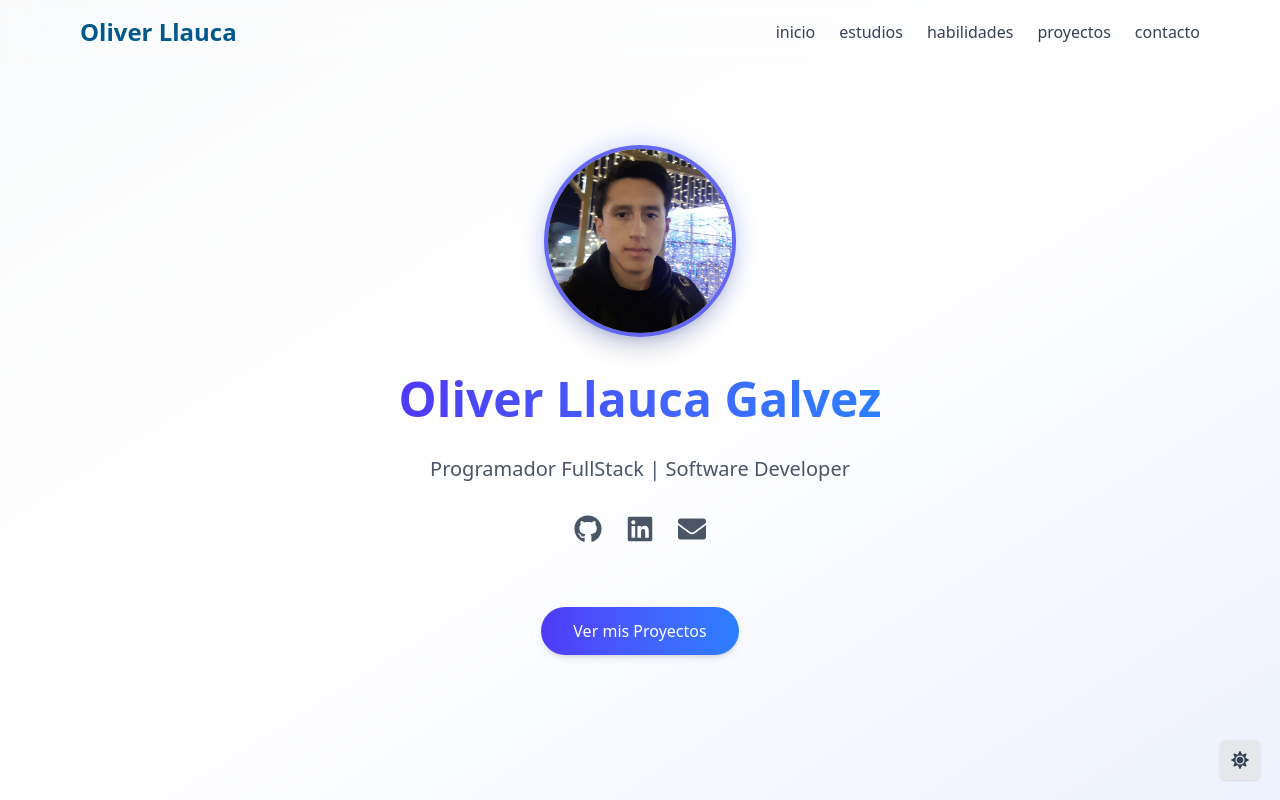
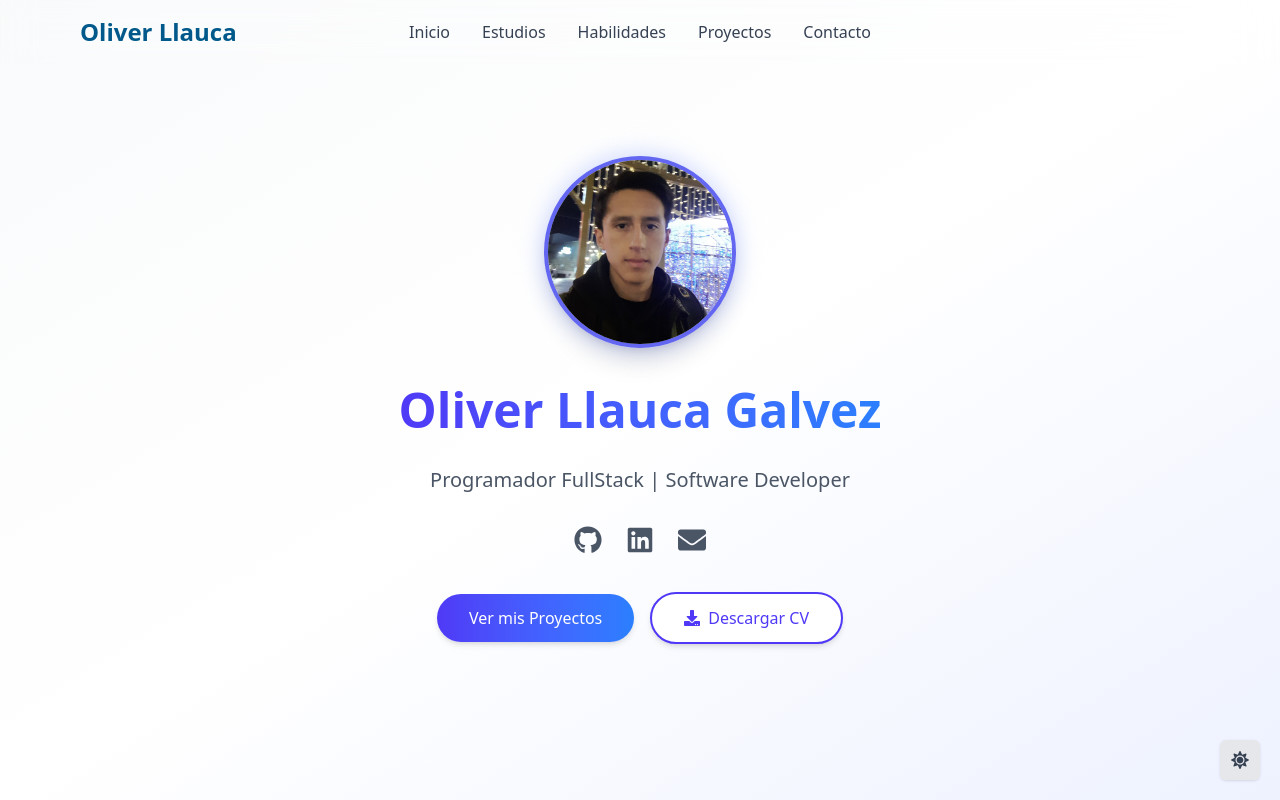
Before and after one commit to OliverMp28/portfolio, a React (Vite) app in the folder v1/: page / in a window 1280 px wide. Shown: the top 800 px of the page. Built offline with nearby package versions, Linux system fonts and the light colour scheme.

Commit message:
se añade boton de descargar cv y accion de copiar correo para mayor accesibilidad

```diff
--- /dev/null
+++ b/v1/src/components/DownloadCVButton.jsx
@@ -0,0 +1,26 @@
+
+import { FaDownload } from 'react-icons/fa';
+import PropTypes from 'prop-types';
+
+const DownloadCVButton = ({ className = '', iconSize = 16 }) => {
+  const baseClasses =
+    'bg-white dark:bg-gray-800 text-indigo-600 dark:text-indigo-400 border-2 border-indigo-600 dark:border-indigo-400 rounded-full hover:bg-indigo-50 dark:hover:bg-gray-700 transition-all duration-300 focus:outline-none cursor-pointer transform hover:scale-105 shadow-md hover:shadow-lg flex items-center gap-2';
+
+  return (
+    <a
+      href="/cv/cv oliver llauca galvez.pdf"
+      download="Oliver_Llauca_CV.pdf"
+      className={`${baseClasses} ${className}`.trim()}
+    >
+      <FaDownload size={iconSize} />
+      Descargar CV
+    </a>
+  );
+};
+
+DownloadCVButton.propTypes = {
+  className: PropTypes.string,
+  iconSize: PropTypes.number
+};
+
+export default DownloadCVButton;
--- a/v1/src/components/Navbar.jsx
+++ b/v1/src/components/Navbar.jsx
@@ -1,15 +1,19 @@
 import { useState, useEffect } from "react"
-import { FaBars, FaTimes } from "react-icons/fa"
+import { FaBars, FaTimes } from 'react-icons/fa';
+import DownloadCVButton from './DownloadCVButton';
 
 const Navbar = () => {
   const [isOpen, setIsOpen] = useState(false)
   const [scrolled, setScrolled] = useState(false)
+  const [showCvButton, setShowCvButton] = useState(false)
 
   const toggleMenu = () => setIsOpen(!isOpen)
 
     useEffect(() => {
     const handleScroll = () => {
+      const heroHeight = window.innerHeight * 0.8; // Approx height of hero
       setScrolled(window.scrollY > 20)
+      setShowCvButton(window.scrollY > heroHeight)
     }
 
     window.addEventListener("scroll", handleScroll)
@@ -23,19 +27,30 @@ const Navbar = () => {
       } backdrop-blur-lg`}
     >
             <div className="max-w-6xl mx-auto px-4 flex justify-between items-center h-16">
+        <div className="flex-1 flex justify-start">
           <a href="#" className="text-2xl font-bold text-sky-800 dark:text-sky-100 transition-colors">
             Oliver Llauca
           </a>
-        <div className="hidden md:flex gap-6">
+        </div>
+
+        <div className="hidden md:flex flex-1 justify-center gap-8">
           {["inicio", "estudios", "habilidades", "proyectos", "contacto"].map((link) => (
             <a
               key={link}
               href={`#${link}`}
-              className="text-gray-700 dark:text-gray-300 hover:text-indigo-600 dark:hover:text-indigo-400 transition-colors"
+              className="capitalize text-gray-700 dark:text-gray-300 hover:text-indigo-600 dark:hover:text-indigo-400 transition-colors"
             >
               {link}
             </a>
           ))}
+        </div>
+
+        <div className="flex-1 flex justify-end items-center">
+          <div className="hidden md:block">
+            <DownloadCVButton
+              className={`px-4 py-2 text-sm ${showCvButton ? 'opacity-100' : 'opacity-0'}`}
+              iconSize={14}
+            />
           </div>
           <div className="md:hidden">
             <button
@@ -45,6 +60,7 @@ const Navbar = () => {
             >
               {isOpen ? <FaTimes /> : <FaBars />}
             </button>
+          </div>
         </div>
       </div>
       {isOpen && (
--- a/v1/src/sections/Hero.jsx
+++ b/v1/src/sections/Hero.jsx
@@ -1,10 +1,10 @@
-"use client"
-
 import { useState, useEffect } from "react"
-import { FaGithub, FaLinkedin, FaEnvelope } from "react-icons/fa"
+import { FaGithub, FaLinkedin, FaEnvelope } from "react-icons/fa";
+import DownloadCVButton from "../components/DownloadCVButton";
 
 const Hero = () => {
-  const [isVisible, setIsVisible] = useState(false)
+  const [isVisible, setIsVisible] = useState(false);
+  const [isCopied, setIsCopied] = useState(false);
 
   useEffect(() => {
     setIsVisible(true)
@@ -24,17 +24,14 @@ const Hero = () => {
             alt="Oliver Llauca"
             className="relative w-48 h-48 rounded-full border-4 border-[#6366f1] shadow-xl group-hover:scale-105 transition-all duration-300"
           />
-          {/* Comentada la animación de giro
-          <div
-            className="absolute inset-0 rounded-full border-4 border-transparent animate-spin-slow"
-            style={{ borderTopColor: "#6366f1", borderRightColor: "#3b82f6" }}
-          ></div>
-          */}
         </div>
+
         <h1 className="text-5xl font-bold bg-gradient-to-r from-indigo-600 to-blue-500 bg-clip-text text-transparent dark:from-indigo-400 dark:to-blue-300">
           Oliver Llauca Galvez
         </h1>
+
         <p className="text-xl text-gray-600 dark:text-gray-300">Programador FullStack | Software Developer</p>
+
         <div className="flex justify-center space-x-6">
           <a
             href="https://github.com/OliverMp28"
@@ -52,21 +49,38 @@ const Hero = () => {
           >
             <FaLinkedin size={28} />
           </a>
-          <a
-            href="mailto:oliverllauca@gmail.com"
-            className="text-gray-600 hover:text-indigo-600 dark:text-gray-400 dark:hover:text-indigo-400 transition-all duration-300 transform hover:scale-110"
+          <div className="relative">
+            <button
+              onClick={() => {
+                navigator.clipboard.writeText('olivermppr@gmail.com');
+                setIsCopied(true);
+                setTimeout(() => setIsCopied(false), 2000);
+              }}
+              title="Copiar email"
+              className="text-gray-600 hover:text-indigo-600 dark:text-gray-400 dark:hover:text-indigo-400 transition-all duration-300 transform hover:scale-110 focus:outline-none"
             >
               <FaEnvelope size={28} />
-          </a>
+            </button>
+            {isCopied && (
+              <div className="absolute -top-9 left-1/2 -translate-x-1/2 px-2 py-1 bg-gray-900 text-white text-xs rounded-md shadow-lg transition-opacity duration-300">
+                ¡Copiado!
               </div>
+            )}
+          </div>
+        </div>
+
+        <div className="flex flex-col sm:flex-row gap-4 justify-center items-center mt-8">
           <button
-          className="mt-8 px-8 py-3 bg-gradient-to-r from-indigo-600 to-blue-500 text-white rounded-full hover:from-indigo-700 hover:to-blue-600 transition-all duration-300 focus:outline-none focus:ring-2 focus:ring-indigo-500 focus:ring-offset-2 cursor-pointer transform hover:scale-105 shadow-md hover:shadow-lg"
+            className="px-8 py-3 bg-gradient-to-r from-indigo-600 to-blue-500 text-white rounded-full hover:from-indigo-700 hover:to-blue-600 transition-all duration-300 focus:outline-none cursor-pointer transform hover:scale-105 shadow-md hover:shadow-lg"
             onClick={() => {
               document.getElementById("proyectos")?.scrollIntoView({ behavior: "smooth" })
             }}
           >
             Ver mis Proyectos
           </button>
+
+          <DownloadCVButton className="px-8 py-3" iconSize={16} />
+        </div>
       </div>
     </section>
   )
```
Also changed, not shown: v1/src/sections/Contact.jsx (+77 -39 lines), 1 other file (tests, documents, lock files or other folders). Lines whose indentation alone changed are shown as unchanged.
